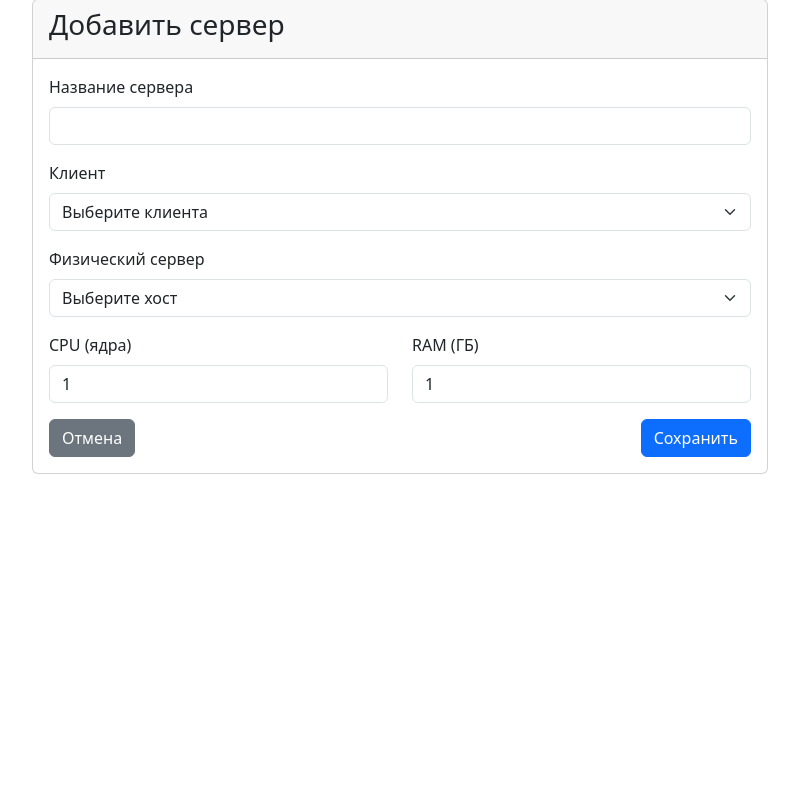
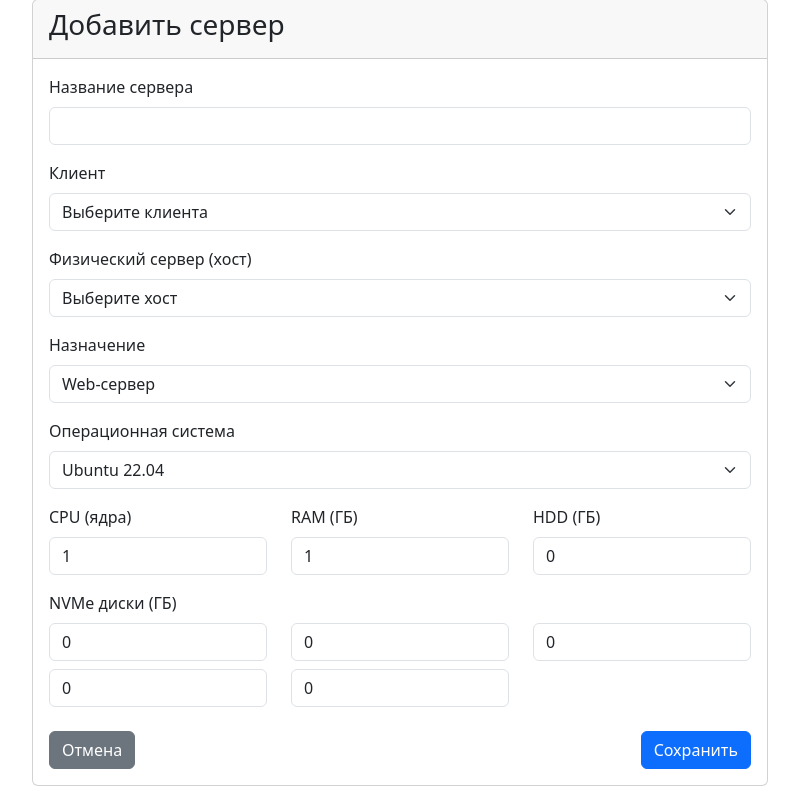
Before and after one commit to adjitananda/Billing_system, a FastAPI app: page /servers/create in a window 1280 px wide. Shown: the part 81-867 px from the top of the page, without its empty margins (240-1039 px from the left). Before the commit the page ends 555 px from the top, so only its background shows below. Run offline with FastAPI, Linux system fonts and the light colour scheme; data that the repository does not hold is empty.

Commit message:
Спринт 5: Устанена ошибка редактирования сервера

```diff
--- a/api/routes/web.py
+++ b/api/routes/web.py
@@ -165,8 +165,38 @@ async def create_server_form(request: Request, client_id: int = None):
     })
 
 @router.post("/servers/create")
-async def create_server(request: Request, name: str = Form(...), client_id: int = Form(...), physical_server_id: int = Form(...), cpu_cores: int = Form(...), ram_gb: int = Form(...)):
-    data = {"name": name, "client_id": client_id, "physical_server_id": physical_server_id, "cpu_cores": cpu_cores, "ram_gb": ram_gb}
+async def create_server(
+    request: Request,
+    name: str = Form(...),
+    client_id: int = Form(...),
+    physical_server_id: int = Form(...),
+    purpose: str = Form(...),
+    os: str = Form(...),
+    cpu_cores: int = Form(...),
+    ram_gb: int = Form(...),
+    hdd_gb: int = Form(0),
+    nvme1_gb: int = Form(0),
+    nvme2_gb: int = Form(0),
+    nvme3_gb: int = Form(0),
+    nvme4_gb: int = Form(0),
+    nvme5_gb: int = Form(0)
+):
+    """Создание сервера"""
+    data = {
+        "name": name,
+        "client_id": client_id,
+        "physical_server_id": physical_server_id,
+        "purpose": purpose,
+        "os": os,
+        "cpu_cores": cpu_cores,
+        "ram_gb": ram_gb,
+        "hdd_gb": hdd_gb,
+        "nvme1_gb": nvme1_gb,
+        "nvme2_gb": nvme2_gb,
+        "nvme3_gb": nvme3_gb,
+        "nvme4_gb": nvme4_gb,
+        "nvme5_gb": nvme5_gb
+    }
     await api_request("POST", "/servers/", json=data)
     return RedirectResponse(url="/servers", status_code=303)
 
@@ -174,6 +204,49 @@ async def create_server(request: Request, name: str = Form(...), client_id: int
 async def server_detail(request: Request, server_id: int):
     server = await api_request("GET", f"/servers/{server_id}")
     return templates.TemplateResponse("servers/detail.html", {"request": request, "server": server})
+
+@router.get("/servers/{server_id}/edit", response_class=HTMLResponse)
+async def edit_server_form(request: Request, server_id: int):
+    """Форма редактирования сервера"""
+    try:
+        server = await api_request("GET", f"/servers/{server_id}")
+        return templates.TemplateResponse("servers/edit.html", {"request": request, "server": server})
+    except Exception as e:
+        return templates.TemplateResponse("error.html", {"request": request, "error": str(e)}, status_code=500)
+
+@router.post("/servers/{server_id}/edit")
+async def edit_server(
+    request: Request,
+    server_id: int,
+    name: str = Form(...),
+    purpose: str = Form(...),
+    os: str = Form(...),
+    cpu_cores: int = Form(...),
+    ram_gb: int = Form(...),
+    hdd_gb: int = Form(0),
+    nvme1_gb: int = Form(0),
+    nvme2_gb: int = Form(0),
+    nvme3_gb: int = Form(0),
+    nvme4_gb: int = Form(0),
+    nvme5_gb: int = Form(0)
+):
+    """Редактирование сервера"""
+    data = {
+        "name": name,
+        "purpose": purpose,
+        "os": os,
+        "cpu_cores": cpu_cores,
+        "ram_gb": ram_gb,
+        "hdd_gb": hdd_gb,
+        "nvme1_gb": nvme1_gb,
+        "nvme2_gb": nvme2_gb,
+        "nvme3_gb": nvme3_gb,
+        "nvme4_gb": nvme4_gb,
+        "nvme5_gb": nvme5_gb
+    }
+    await api_request("PUT", f"/servers/{server_id}", json=data)
+    return RedirectResponse(url=f"/servers/{server_id}", status_code=303)
+
 
 @router.post("/servers/{server_id}/activate")
 async def activate_server(request: Request, server_id: int):
--- a/templates/servers/form.html
+++ b/templates/servers/form.html
@@ -15,6 +15,7 @@
                         <label for="name" class="form-label">Название сервера</label>
                         <input type="text" class="form-control" id="name" name="name" value="{{ server.name if server else '' }}" required>
                     </div>
+
                     <div class="mb-3">
                         <label for="client_id" class="form-label">Клиент</label>
                         <select class="form-select" id="client_id" name="client_id" required>
@@ -26,8 +27,9 @@
                             {% endfor %}
                         </select>
                     </div>
+
                     <div class="mb-3">
-                        <label for="physical_server_id" class="form-label">Физический сервер</label>
+                        <label for="physical_server_id" class="form-label">Физический сервер (хост)</label>
                         <select class="form-select" id="physical_server_id" name="physical_server_id" required>
                             <option value="">Выберите хост</option>
                             {% for ps in physical_servers %}
@@ -37,16 +39,64 @@
                             {% endfor %}
                         </select>
                     </div>
+
+                    <div class="mb-3">
+                        <label for="purpose" class="form-label">Назначение</label>
+                        <select class="form-select" id="purpose" name="purpose" required>
+                            <option value="web">Web-сервер</option>
+                            <option value="database">База данных</option>
+                            <option value="app">Приложение</option>
+                            <option value="other">Другое</option>
+                        </select>
+                    </div>
+
+                    <div class="mb-3">
+                        <label for="os" class="form-label">Операционная система</label>
+                        <select class="form-select" id="os" name="os" required>
+                            <option value="ubuntu22">Ubuntu 22.04</option>
+                            <option value="ubuntu20">Ubuntu 20.04</option>
+                            <option value="debian12">Debian 12</option>
+                            <option value="centos7">CentOS 7</option>
+                            <option value="rocky9">Rocky Linux 9</option>
+                        </select>
+                    </div>
+
                     <div class="row">
-                        <div class="col-md-6 mb-3">
+                        <div class="col-md-4 mb-3">
                             <label for="cpu_cores" class="form-label">CPU (ядра)</label>
-                            <input type="number" class="form-control" id="cpu_cores" name="cpu_cores" value="{{ server.cpu_cores if server else 1 }}" required>
+                            <input type="number" class="form-control" id="cpu_cores" name="cpu_cores" value="{{ server.cpu_cores if server else 1 }}" min="1" required>
                         </div>
-                        <div class="col-md-6 mb-3">
+                        <div class="col-md-4 mb-3">
                             <label for="ram_gb" class="form-label">RAM (ГБ)</label>
-                            <input type="number" class="form-control" id="ram_gb" name="ram_gb" value="{{ server.ram_gb if server else 1 }}" required>
+                            <input type="number" class="form-control" id="ram_gb" name="ram_gb" value="{{ server.ram_gb if server else 1 }}" min="1" required>
+                        </div>
+                        <div class="col-md-4 mb-3">
+                            <label for="hdd_gb" class="form-label">HDD (ГБ)</label>
+                            <input type="number" class="form-control" id="hdd_gb" name="hdd_gb" value="{{ server.hdd_gb if server else 0 }}" min="0">
                         </div>
                     </div>
+
+                    <div class="mb-3">
+                        <label class="form-label">NVMe диски (ГБ)</label>
+                        <div class="row">
+                            <div class="col-md-4 mb-2">
+                                <input type="number" class="form-control" name="nvme1_gb" placeholder="NVMe 1" value="{{ server.nvme1_gb if server else 0 }}" min="0">
+                            </div>
+                            <div class="col-md-4 mb-2">
+                                <input type="number" class="form-control" name="nvme2_gb" placeholder="NVMe 2" value="{{ server.nvme2_gb if server else 0 }}" min="0">
+                            </div>
+                            <div class="col-md-4 mb-2">
+                                <input type="number" class="form-control" name="nvme3_gb" placeholder="NVMe 3" value="{{ server.nvme3_gb if server else 0 }}" min="0">
+                            </div>
+                            <div class="col-md-4 mb-2">
+                                <input type="number" class="form-control" name="nvme4_gb" placeholder="NVMe 4" value="{{ server.nvme4_gb if server else 0 }}" min="0">
+                            </div>
+                            <div class="col-md-4 mb-2">
+                                <input type="number" class="form-control" name="nvme5_gb" placeholder="NVMe 5" value="{{ server.nvme5_gb if server else 0 }}" min="0">
+                            </div>
+                        </div>
+                    </div>
+
                     <div class="d-flex justify-content-between">
                         <a href="/servers" class="btn btn-secondary">Отмена</a>
                         <button type="submit" class="btn btn-primary">Сохранить</button>
```
Also changed, not shown: templates/servers/detail.html (+17 -0 lines), templates/servers/edit.html (added, +85 -0 lines).
